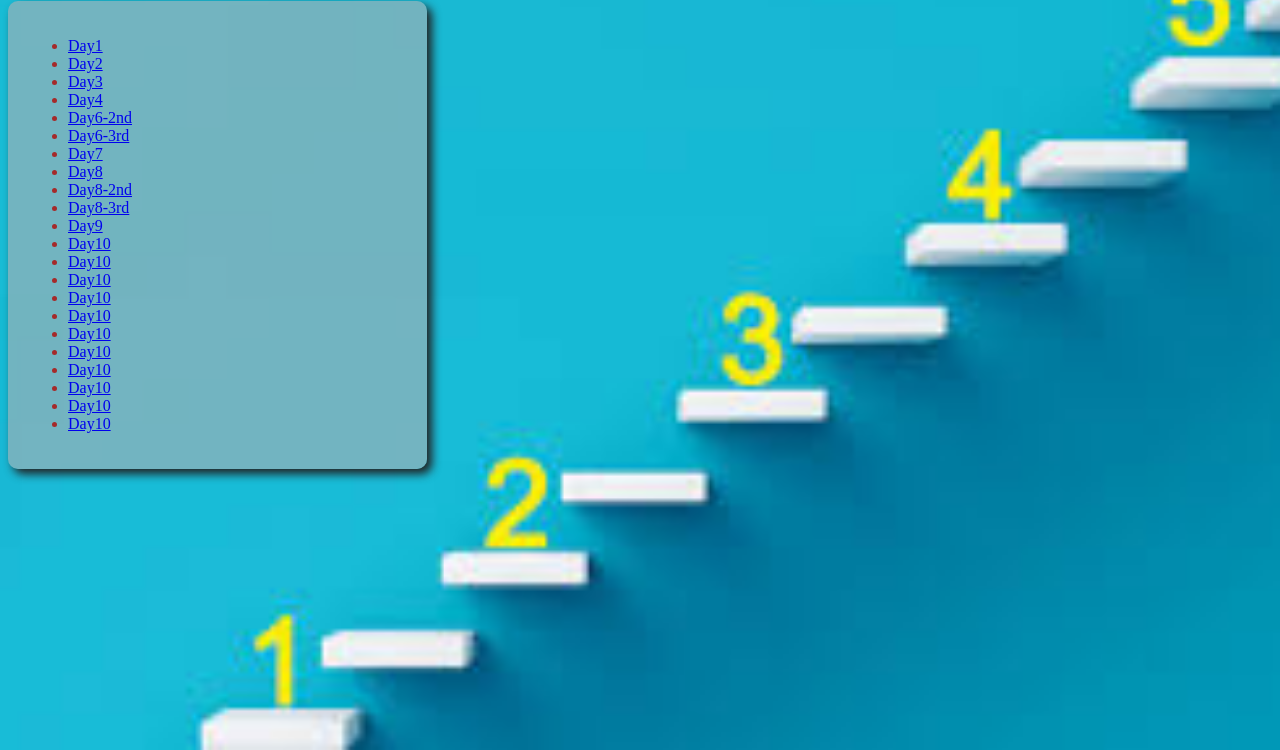
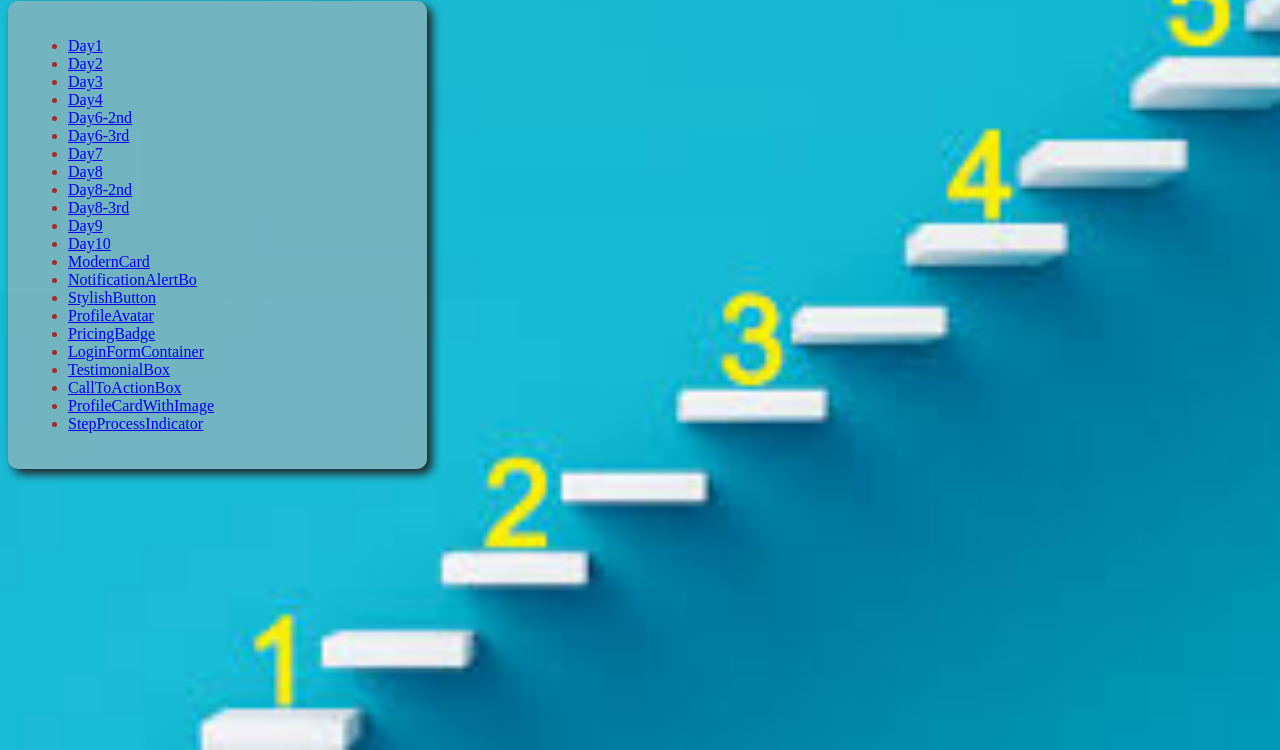
Before and after one commit to GANDHIMATHY26/WebDesigning, a plain HTML site: page index.html in a window 1280 px wide. Shown: the part 79-829 px from the top of the page. Drawn offline with Linux system fonts and the light colour scheme; files whose address does not match are found by name.

Commit message:
Update index.html

```diff
--- a/index.html
+++ b/index.html
@@ -38,16 +38,16 @@
                 <li><a href="Day8-3rd.html">Day8-3rd</a></li>
                 <li><a href="Day9.html">Day9</a></li>
                 <li><a href="Day10.html">Day10</a></li>
-                <li><a href="ModernCard.html">Day10</a></li>
-                <li><a href="NotificationAlertBox.html">Day10</a></li>
-                <li><a href="StylishButton.html">Day10</a></li>
-                <li><a href="ProfileAvatar.html">Day10</a></li>
-                <li><a href="PricingBadge.html">Day10</a></li>
-                <li><a href="LoginFormContainer.html">Day10</a></li>
-                <li><a href="TestimonialBox.html">Day10</a></li>
-                <li><a href="CallToActionBox.html">Day10</a></li>
-                <li><a href="ProfileCardWithImage.html">Day10</a></li>
-                <li><a href="StepProcessIndicator.html">Day10</a></li>
+                <li><a href="ModernCard.html">ModernCard</a></li>
+                <li><a href="NotificationAlertBox.html">NotificationAlertBo</a></li>
+                <li><a href="StylishButton.html">StylishButton</a></li>
+                <li><a href="ProfileAvatar.html">ProfileAvatar</a></li>
+                <li><a href="PricingBadge.html">PricingBadge</a></li>
+                <li><a href="LoginFormContainer.html">LoginFormContainer</a></li>
+                <li><a href="TestimonialBox.html">TestimonialBox</a></li>
+                <li><a href="CallToActionBox.html">CallToActionBox</a></li>
+                <li><a href="ProfileCardWithImage.html">ProfileCardWithImage</a></li>
+                <li><a href="StepProcessIndicator.html">StepProcessIndicator</a></li>
 
             </ul>
         </div>
```
